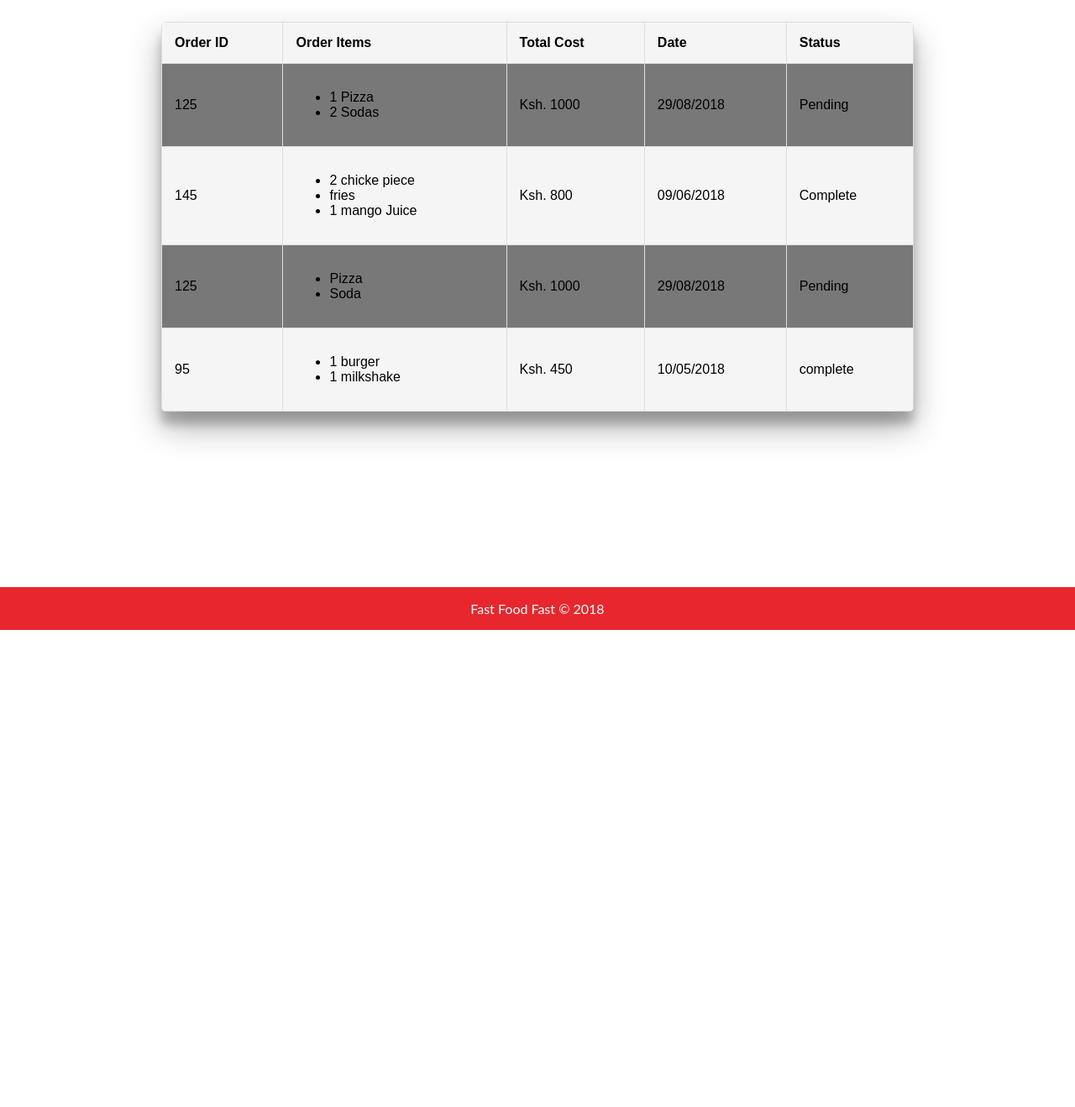
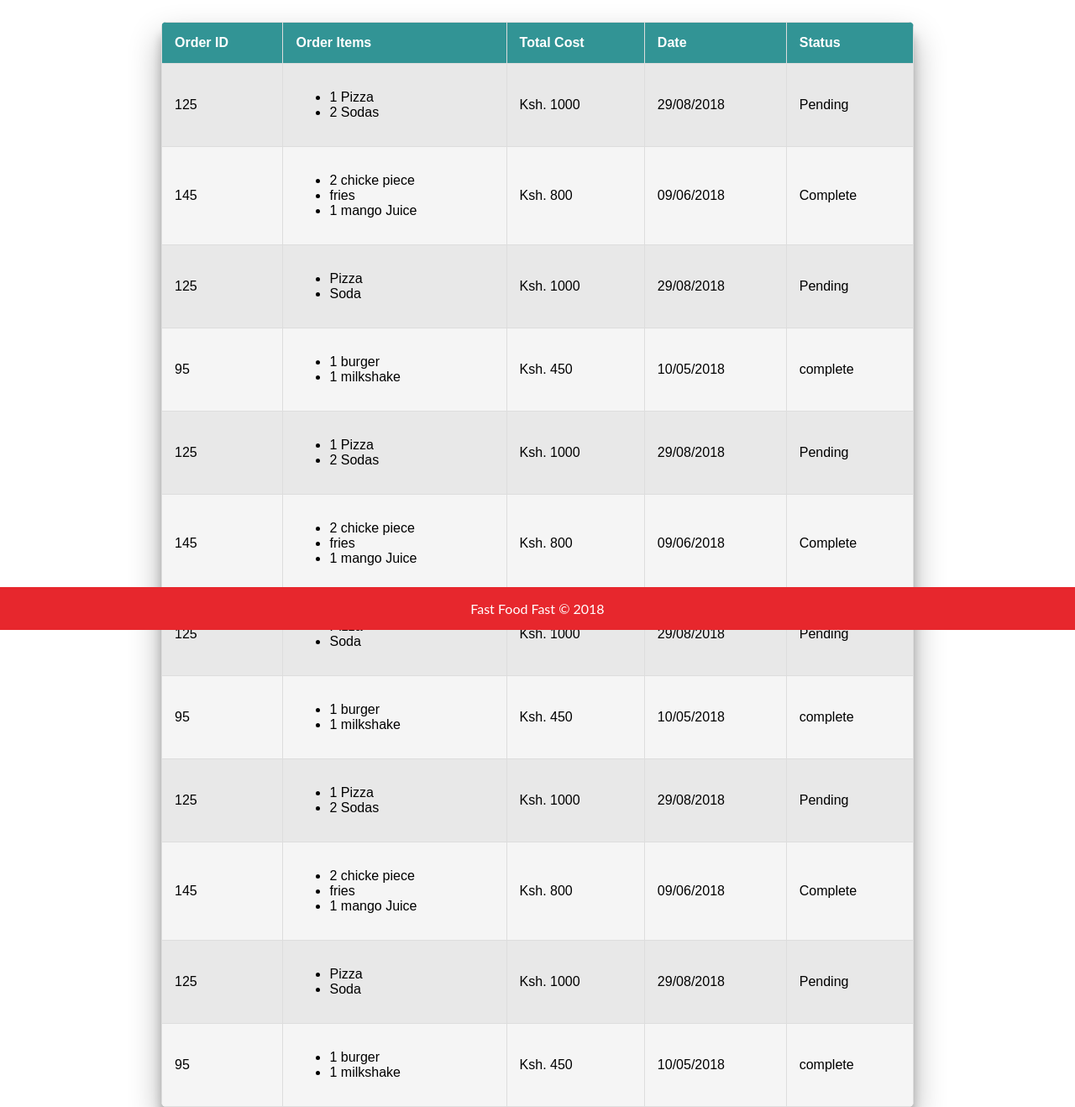
Before and after one commit to gwako94/fast-food-fast, a PHP site: page /order_history.html in a window 1280 px wide. Shown: the part 50-1368 px from the top of the page at 84% size. Before the commit the page ends 800 px from the top, so only its background shows below. Run offline with PHP 8.4, Linux system fonts and the light colour scheme.

Commit message:
[fix #160075285]order page styles update

```diff
--- a/ui/css/main.css
+++ b/ui/css/main.css
@@ -23,7 +23,6 @@ body{
     text-align: center;
     background-size:cover;
     background-position:center;
-    background-color: blue;
 }
 
 /* Sign Up page styles */
@@ -111,9 +110,9 @@ button:hover {
     background-color: #f8f8f8;
     margin-left: 20%;
     margin-top: 2%;
-    height: 84.5%;
+    height: 100%;
+    position: absolute;
     margin-bottom: 10%;
-    position: absolute;
 }
 .item{
     background-color: #fff;
@@ -132,10 +131,14 @@ button:hover {
   height: 70%;
   width: 100%;
 }
-.item img>h3{
-  color:#fff;
-  padding-bottom: 20px;
-}
+/*.description {*/
+/*    height: 15%;*/
+/*    margin-bottom: 15%;*/
+/*    position:absolute;*/
+/*    text-align: center;*/
+/*    background-color:#E8E8E8;*/
+/*    width:100%;*/
+/*}*/
 .item span{
     position: absolute;
     z-index: 4;
@@ -194,8 +197,14 @@ td, th {
 }
 
 tr:nth-child(even) {
-    background-color: #787878;
+    background-color: #E8E8E8;
 }
+
+table tbody tr:first-child{
+  background-color: #329495;
+  color:#fff;
+}
+
 button.list{
   width:20%;
   border-radius: 5px;
--- a/ui/css/responsive.css
+++ b/ui/css/responsive.css
@@ -44,8 +44,12 @@
 
 #order {
     padding: 12px;
+    height: 15%;
+    position: absolute;
+    margin-bottom: 0;
+    width: 50%;
+    margin-left: -25%;
 }
-
 .description{
     padding: 0;
     font-size: 13px;
--- a/ui/index.html
+++ b/ui/index.html
@@ -6,7 +6,7 @@
     <meta name="viewport" content="width=device-width, initial-scale=1, shrink-to-fit=no">
 
     <!-- main css -->
-    <link rel="stylesheet" href="./css/main.css">
+    <link rel="stylesheet" href="css/main.css">
     <link rel="stylesheet" href="css/responsive.css">
     <title>Fast Food Fast</title>
   </head>
--- a/ui/order_history.html
+++ b/ui/order_history.html
@@ -76,6 +76,104 @@
                 <td>10/05/2018</td>
                 <td>complete</td>
             </tr>
+            <tr>
+                <td>125</td>
+                <td>
+                    <ul>
+                        <li>1 Pizza</li>
+                        <li>2 Sodas</li>
+                    </ul>
+                </td>
+                <td>Ksh. 1000</td>
+                <td>29/08/2018</td>
+                <td>Pending</td>
+            </tr>
+            <tr>
+                <td>145</td>
+                <td>
+                    <ul>
+                        <li>2 chicke piece</li>
+                        <li>fries</li>
+                        <li>1 mango Juice</li>
+                    </ul>
+                </td>
+                <td>Ksh. 800</td>
+                <td>09/06/2018</td>
+                <td>Complete</td>
+            </tr>
+            <tr>
+                <td>125</td>
+                <td>
+                    <ul>
+                        <li>Pizza</li>
+                        <li>Soda</li>
+                    </ul>
+                </td>
+                <td>Ksh. 1000</td>
+                <td>29/08/2018</td>
+                <td>Pending</td>
+            </tr>
+            <tr>
+                <td>95</td>
+                <td>
+                    <ul>
+                        <li>1 burger</li>
+                        <li>1 milkshake</li>
+                    </ul>
+                </td>
+                <td>Ksh. 450</td>
+                <td>10/05/2018</td>
+                <td>complete</td>
+            </tr>
+            <tr>
+                <td>125</td>
+                <td>
+                    <ul>
+                        <li>1 Pizza</li>
+                        <li>2 Sodas</li>
+                    </ul>
+                </td>
+                <td>Ksh. 1000</td>
+                <td>29/08/2018</td>
+                <td>Pending</td>
+            </tr>
+            <tr>
+                <td>145</td>
+                <td>
+                    <ul>
+                        <li>2 chicke piece</li>
+                        <li>fries</li>
+                        <li>1 mango Juice</li>
+                    </ul>
+                </td>
+                <td>Ksh. 800</td>
+                <td>09/06/2018</td>
+                <td>Complete</td>
+            </tr>
+            <tr>
+                <td>125</td>
+                <td>
+                    <ul>
+                        <li>Pizza</li>
+                        <li>Soda</li>
+                    </ul>
+                </td>
+                <td>Ksh. 1000</td>
+                <td>29/08/2018</td>
+                <td>Pending</td>
+            </tr>
+            <tr>
+                <td>95</td>
+                <td>
+                    <ul>
+                        <li>1 burger</li>
+                        <li>1 milkshake</li>
+                    </ul>
+                </td>
+                <td>Ksh. 450</td>
+                <td>10/05/2018</td>
+                <td>complete</td>
+            </tr>
 
 
         </table>
```
Also changed, not shown: ui/menu.html (+20 -12 lines).
